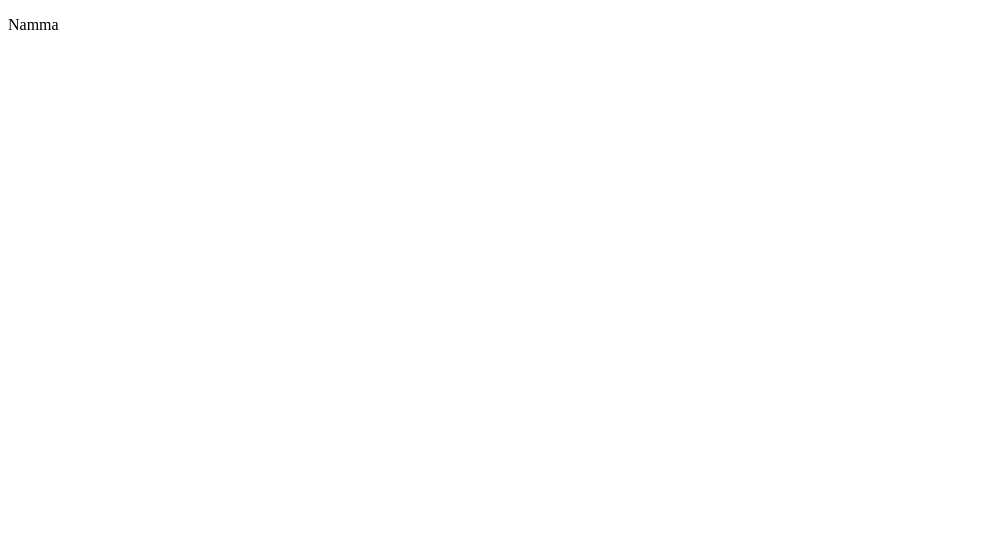
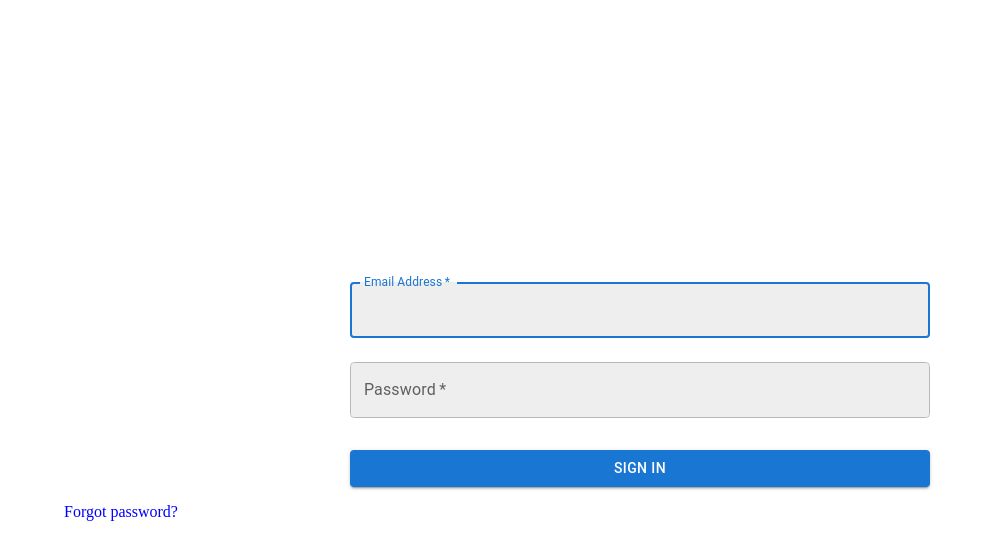
Before and after one commit to shekhar771/NammaSociety_Public, a React (Create React App) app: page / in a window 1280 px wide. Shown: the top 560 px of the page, without its empty margins (0-985 px from the left). Built offline with nearby package versions, Linux system fonts and the light colour scheme; no server answers.

Commit message:
Added LogIn
minimum Login Functionality

```diff
--- a/package.json
+++ b/package.json
@@ -3,11 +3,16 @@
   "version": "0.1.0",
   "private": true,
   "dependencies": {
+    "@emotion/react": "^11.11.1",
+    "@emotion/styled": "^11.11.0",
+    "@mui/material": "^5.15.0",
     "@testing-library/jest-dom": "^5.17.0",
     "@testing-library/react": "^13.4.0",
     "@testing-library/user-event": "^13.5.0",
+    "firebase": "^10.7.1",
     "react": "^18.2.0",
     "react-dom": "^18.2.0",
+    "react-router-dom": "^6.21.0",
     "react-scripts": "5.0.1",
     "web-vitals": "^2.1.4"
   },
--- a/src/App.js
+++ b/src/App.js
@@ -1,16 +1,32 @@
+
+import { UserAuthContextProvider } from "./userAuth/UserAuth";
+import { BrowserRouter, Route, Routes } from "react-router-dom";
+import LogIn from "./Screens/LogIn";
+import Splash from "./Screens/HomeScreen";
+function App() {
+  return (
+    // <div className="App">
+    //     {/* <UserAuthContextProvider> */}
 
 
+    //         <Routes>
+    //           <Route path = '/' element = {<Splash/>}/>
+              // <Route path = '/Login' element = {<LogIn/>}/>
+    //         </Routes>
+        // {/* </UserAuthContextProvider> */}
+    // </div>
+    // <BrowserRouter>
+    <UserAuthContextProvider>
+    <Routes>
+      <Route path = '/' element = {<LogIn/>}/>
+    </Routes>
+    </UserAuthContextProvider>
+    // </BrowserRouter>
 
-function App() {
-  return (
-    <div className="App">
-      <header className="App-header">
-        <p>
-          Namma
-        </p>
-
-      </header>
-    </div>
+            // <Routes>
+            //   <Route path = '/' element = {<Splash/>}/>
+            //   {/* <Route path = '/Login' element = {<LogIn/>}/> */}
+            // </Routes>
   );
 }
 
--- /dev/null
+++ b/src/Firebase/firebaseConfig.js
@@ -0,0 +1,30 @@
+// Import the functions you need from the SDKs you need
+import { initializeApp } from "firebase/app";
+import { getAnalytics } from "firebase/analytics";
+import { getAuth } from "firebase/auth";
+import {getDatabase} from 'firebase/database';
+import {getStorage} from "firebase/storage";
+
+// TODO: Add SDKs for Firebase products that you want to use
+// https://firebase.google.com/docs/web/setup#available-libraries
+
+// Your web app's Firebase configuration
+// For Firebase JS SDK v7.20.0 and later, measurementId is optional
+const firebaseConfig = {
+    apiKey: process.env.REACT_APP_FB_API,
+    authDomain: process.env.REACT_APP_FB_AUTH_DOM,
+    databaseURL: process.env.REACT_APP_FB_DB_URL,
+    projectId: process.env.REACT_APP_FB_PROJECT_ID,
+    storageBucket: process.env.REACT_APP_FB_STORAGE_BUK,
+    messagingSenderId: process.env.REACT_APP_FB_MSG_SENDER_ID,
+    appId: process.env.REACT_APP_FB_APP_ID,
+    measurementId:process.env.REACT_APP_FB_MEASURE_ID
+};
+
+// Initialize Firebase
+const app = initializeApp(firebaseConfig);
+const database = getDatabase(app)
+export const auth = getAuth(app);
+export const storage = getStorage(app);
+// const analytics = getAnalytics(app);
+export default app;
--- /dev/null
+++ b/src/Screens/HomeScreen.js
@@ -0,0 +1,59 @@
+import * as React from "react";
+import { getAuth, onAuthStateChanged } from "firebase/auth";
+// import { useNavigate, createSearchParams } from "react-router-dom";
+// import { getDatabase, ref, get, child } from "firebase/database";
+// import { useState,useRef } from "react";
+
+const Splash = () => {
+//   const auth = getAuth();
+//   const navigate = useNavigate();
+//   const isCalledRef = React.useRef(false);
+
+//   const navToHome = (details) => {
+//     setTimeout(navigate("/Notices", { state: details }), 3000);
+//   };
+
+//   React.useEffect(() => {
+//     if (!isCalledRef.current) {
+//       onAuthStateChanged(auth, (user) => {
+//         if (user) {
+//           const dbRef = ref(getDatabase());
+//           get(child(dbRef, `users/${user.uid}`))
+//             .then((snapshot) => {
+//               if (snapshot.exists()) {
+//                 // console.log(snapshot.val())
+//                 const data = snapshot.val();
+//                 console.log(data);
+//                 const details = JSON.stringify(snapshot.val());
+//                 // navToHome(details);
+//               } else {
+//                 console.log("No data available");
+//               }
+//             })
+//             .catch((error) => {
+//               console.log(error);
+//             });
+//         } else {
+//           console.log("no current user");
+//         //   navigate("/SignIn");
+//         }
+//       });
+//     }
+//   });
+
+  return (
+    <div
+      style={{
+        color: "#000",
+        height: "100%",
+        width: "100%",
+        backgroundColor: "#000",
+        // backgroundImage: `url(${SplashScreen})`,
+        backgroundPosition: "center",
+        backgroundRepeat: "no-repeat",
+      }}
+    ></div>
+  );
+};
+
+export default Splash;
--- /dev/null
+++ b/src/Screens/LogIn.js
@@ -0,0 +1,138 @@
+import * as React from "react";
+import Avatar from "@mui/material/Avatar";
+import { Button } from "@mui/material";
+import TextField from "@mui/material/TextField";
+// import FormControlLabel from "@mui/material/FormControlLabel";
+// import Checkbox from "@mui/material/Checkbox";
+// import Link from "@mui/material/Link";
+// import Grid from "@mui/material/Grid";
+import Box from "@mui/material/Box";
+// import LockOutlinedIcon from '@mui/icons-material/LockOutlined';
+import Typography from "@mui/material/Typography";
+import Container from "@mui/material/Container";
+// import { createTheme, ThemeProvider } from "@mui/material/styles";
+// import { logDOM } from "@testing-library/react";
+
+
+// import { useNavigate } from "react-router-dom";
+
+
+import { useState } from "react";
+import { useUserAuth } from "../userAuth/UserAuth";
+// import { useUserAuth } from "../context/UserAuthContext";
+// import logo512 from "../Assets/logo512.png";
+
+export default function LogIn() {
+  const [email, setEmail] = useState("");
+  const [password, setPassword] = useState("");
+  const [error, setError] = useState("");
+  const [emailError, setEmailError] = useState("");
+  const [emailHelper, setEmailHelper] = useState("");
+  const [passError, setPassError] = useState("");
+  const [passHelper, setPassHelper] = useState("");
+  const { logIn } = useUserAuth();
+//   const navigate = useNavigate();
+
+  const handleSubmit = async (event) => {
+    event.preventDefault();
+    setError("");
+    setEmailError("");
+    setEmailHelper("");
+    setPassError("");
+    setPassHelper("");
+
+    if (!email) {
+      setEmailError("No Email");
+      setEmailHelper("Please enter a valid Email");
+    }
+    if (!password) {
+      setPassError("Np Password");
+      setPassHelper("Please enter a valid Password");
+    } else {
+      try {
+        await logIn(email, password);
+        console.log("logged In successfully");
+      } catch (err) {
+        setError(err.message);
+        // navigate("/SignIn");
+        setError("");
+      }
+    }
+  };
+
+  return (
+    <Container >
+      <Box
+        sx={{
+          marginTop: 8,
+          display: "flex",
+          flexDirection: "column",
+          alignItems: "center",
+        }}
+      >
+        <text
+          style={{
+            color: "#fff",
+            fontSize: "1.8em",
+            fontWeight: 500,
+            marginBottom: "14%",
+          }}
+        >
+          Sign in
+        </text>
+        <Box component="form" noValidate sx={{ mt: 1 }}>
+          <TextField
+            error={emailError}
+            helperText={emailHelper}
+            margin="normal"
+            required
+            fullWidth
+            id="email"
+            label="Email Address"
+            name="email"
+            autoComplete="email"
+            autoFocus
+            onChange={(e) => {
+              setEmail(e.target.value);
+            }}
+            style={{ backgroundColor: "#eee", borderRadius: 7 }}
+          />
+          <TextField
+            error={passError}
+            helperText={passHelper}
+            margin="normal"
+            required
+            fullWidth
+            name="password"
+            label="Password"
+            type="password"
+            id="password"
+            autoComplete="current-password"
+            onChange={(e) => {
+              setPassword(e.target.value);
+            }}
+            style={{ backgroundColor: "#eee", borderRadius: 7 }}
+          />
+
+          <Button
+            type="submit"
+            fullWidth
+            variant="contained"
+            sx={{ mt: 3, mb: 2 }}
+            onClick={handleSubmit}
+          >
+            Sign In
+          </Button>
+        </Box>
+      </Box>
+      <text
+        style={{ color: "#00f" }}
+        onClick={() => {
+        //   navigate("/ForgotPassword");
+        }}
+      >
+        Forgot password?
+      </text>
+    </Container>
+  );
+}
--- a/src/index.js
+++ b/src/index.js
@@ -2,11 +2,13 @@ import React from 'react';
 import ReactDOM from 'react-dom/client';
 
 import App from './App';
+import { BrowserRouter } from "react-router-dom";
 
 
 const root = ReactDOM.createRoot(document.getElementById('root'));
 root.render(
-  <React.StrictMode>
+
+  <BrowserRouter>
     <App />
-  </React.StrictMode>
+  </BrowserRouter>
 );
--- /dev/null
+++ b/src/userAuth/UserAuth.js
@@ -0,0 +1,64 @@
+import { createContext, useContext, useEffect, useState } from "react";
+import {
+//   createUserWithEmailAndPassword, -->to be added later
+  signInWithEmailAndPassword,
+  onAuthStateChanged,
+  signOut,
+  sendPasswordResetEmail,
+//   GoogleAuthProvider,
+//   signInWithPopup,
+} from "firebase/auth";
+import {auth} from "../Firebase/firebaseConfig"
+// import { useNavigate } from "react-router-dom";
+
+const userAuthContext = createContext();
+
+
+export function UserAuthContextProvider({ children }) {
+  const [user, setUser] = useState({});
+//   const navigate =  useNavigate();
+
+  function logIn(email, password) {
+    // navigate("/");
+    return signInWithEmailAndPassword(auth, email, password);
+  }
+
+  function logOut() {
+    // navigate("/SignIn");
+    return signOut(auth);
+
+  }
+
+  function forgotPassword  (email) {
+    return sendPasswordResetEmail(auth, email);
+  }
+
+  //   function signUp(email, password) {
+  //     return createUserWithEmailAndPassword(auth, email, password);
+  //   }
+  //   function googleSignIn() {
+  //     const googleAuthProvider = new GoogleAuthProvider();
+  //     return signInWithPopup(auth, googleAuthProvider);
+  //   }
+
+  useEffect(() => {
+    const unsubscribe = onAuthStateChanged(auth, (currentuser) => {
+      console.log("Auth", currentuser);
+      setUser(currentuser);
+    });
+
+    return () => {
+      unsubscribe();
+    };
+  }, []);
+
+  return (
+    <userAuthContext.Provider value={{ user, logIn, logOut,forgotPassword }}>
+      {children}
+    </userAuthContext.Provider>
+  );
+}
+
+export function useUserAuth() {
+  return useContext(userAuthContext);
+}
```
Also changed, not shown: src/Assets/logo512.png (added), 1 other file (tests, documents, lock files or other folders).
